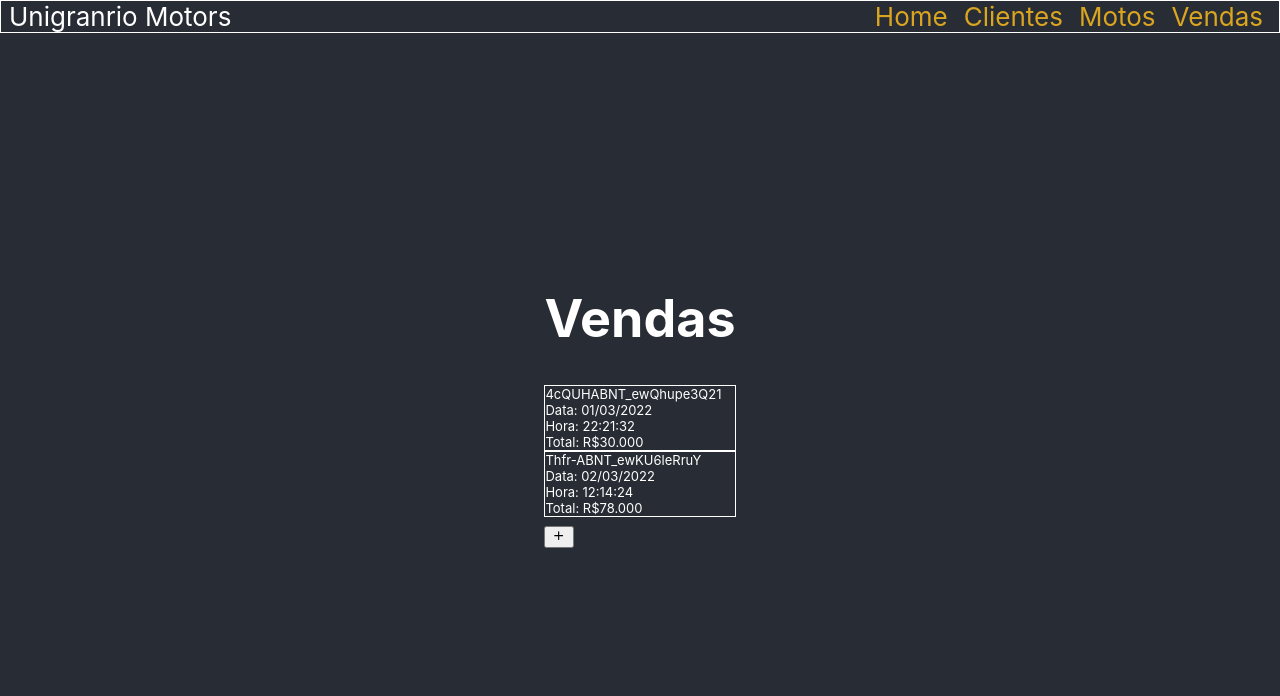
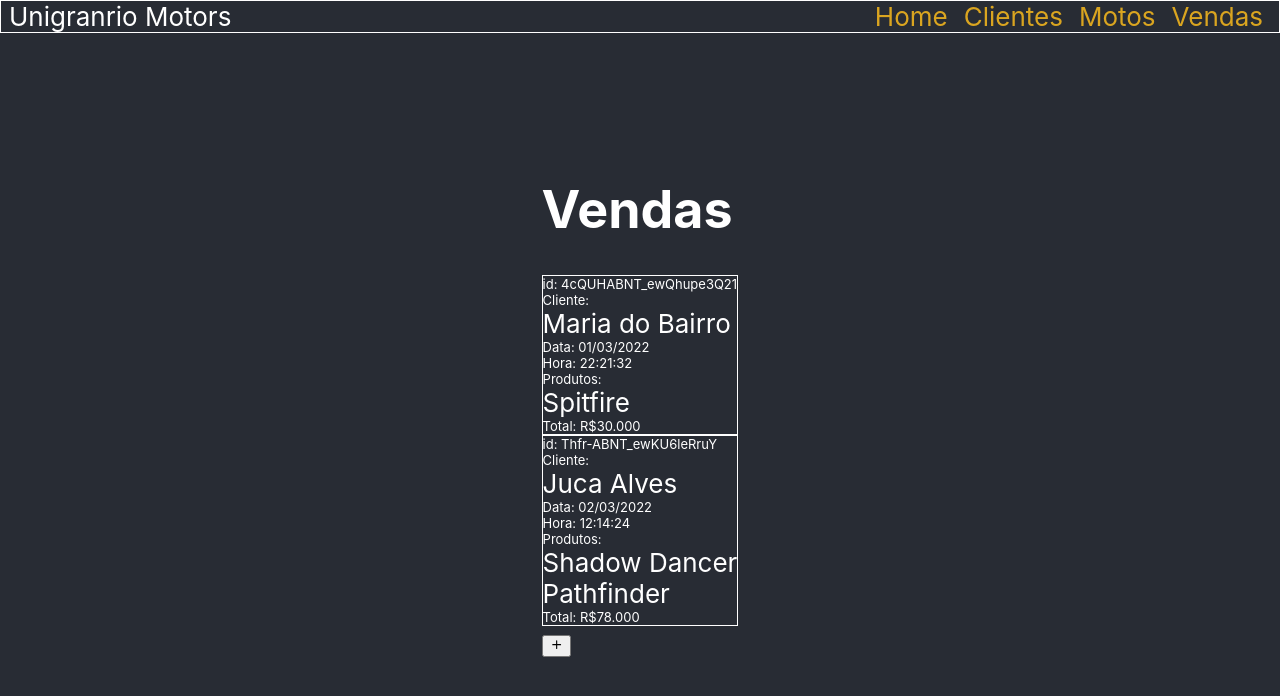
Before and after one commit to mrChernicharo/ts-unigranrio-motors, a React (Vite) app: page /transactions in a window 1280 px wide. Shown: the top 696 px of the page. Built offline with nearby package versions, Linux system fonts and the light colour scheme.

Commit message:
transactions crud ok

```diff
--- a/src/components/pages/Motorcycles/MotorcyclesList/Motorcycle/index.tsx
+++ b/src/components/pages/Motorcycles/MotorcyclesList/Motorcycle/index.tsx
@@ -18,7 +18,7 @@ export default function Motorcycle({ motorcycle }: IMotorcycleProps) {
 		setIsModalOpen(false);
 	};
 
-	useEffect(() => console.log(isModalOpen), [isModalOpen]);
+	// useEffect(() => console.log(isModalOpen), [isModalOpen]);
 
 	return (
 		<div className="motorcycle-container" onClick={handleDetailsModalOpen}>
--- a/src/components/pages/Transactions/CreateTransaction/CreateTransactionForm/index.tsx
+++ b/src/components/pages/Transactions/CreateTransaction/CreateTransactionForm/index.tsx
@@ -10,6 +10,7 @@ import { nanoid } from 'nanoid';
 import { useEffect, useState } from 'react';
 import { FiTrash } from 'react-icons/fi';
 import { useAppContext } from '../../../../../context/AppContext';
+import { calcTotal } from '../../../../../utils/functions';
 import {
 	ITransaction,
 	IPartialTransaction,
@@ -24,6 +25,8 @@ import './create-transaction-form.scss';
 
 export default function CreateTransactionForm() {
 	const { clients, motorcycles, createTransaction } = useAppContext();
+
+	const [totalPrice, setTotalPrice] = useState(0);
 
 	const [clientOpts, setClientOpts] = useState<IDropdownOption[]>([
 		{ id: '', name: '', value: '' },
@@ -50,11 +53,19 @@ export default function CreateTransactionForm() {
 				initialValues={{
 					clientId: '',
 					motorcycles: [{ id: 'fuehfw9328hh89hawe8fh', quantity: 1 }],
+					total: 0,
 				}}
 				validationSchema={transactionSchema}
 				onSubmit={(values, actions) => {
 					console.log('createTransaction!', { values, actions });
-					// createTransaction(values);
+					const { resetForm } = actions;
+					const { clientId, motorcycles: motos } = values;
+					createTransaction({
+						clientId,
+						motorcycles: motos,
+						total: totalPrice,
+					});
+					resetForm();
 				}}
 			>
 				{({
@@ -63,10 +74,10 @@ export default function CreateTransactionForm() {
 					handleBlur,
 					handleChange,
 				}: FormikProps<IPartialTransaction>) => {
-					// console.log(values);
 					return (
+						<>
 							<Form>
-							{console.log(errors)}
+								{/* {console.log(errors)} */}
 
 								<div className="error-message">
 									{errors.clientId}
@@ -80,12 +91,15 @@ export default function CreateTransactionForm() {
 									onChange={handleChange}
 								/>
 
+								{values.clientId ? (
 									<FieldArray name="motorcycles">
 										{arrayHelpers => {
 											// console.log(arrayHelpers);
+
 											return (
 												<div className="motorcycles-list">
-											{values?.motorcycles?.length > 0 ? (
+													{values?.motorcycles
+														?.length > 0 ? (
 														<>
 															{values.motorcycles.map(
 																(moto, i) => (
@@ -93,9 +107,6 @@ export default function CreateTransactionForm() {
 																		key={nanoid()}
 																		className="transaction-item"
 																	>
-																<ErrorMessage
-																	name={`motorcycles[${i}].id`}
-																/>
 																		<h5>
 																			{
 																				motorcycleOpts.find(
@@ -106,12 +117,14 @@ export default function CreateTransactionForm() {
 																							i
 																						]
 																							.id
-																		)?.name
+																				)
+																					?.name
 																			}
 																		</h5>
 																		<DropdownField
 																			id={nanoid()}
 																			name={`motorcycles[${i}].id`}
+																			placeholder="selecione motocicleta"
 																			label="Moto"
 																			options={
 																				motorcycleOpts
@@ -120,13 +133,25 @@ export default function CreateTransactionForm() {
 																				handleChange
 																			}
 																		/>
+																		<ErrorMessage
+																			name={`motorcycles[${i}].id`}
+																			render={() => (
+																				<div className="error-message">
+																					selecione
+																					uma
+																					moto
+																				</div>
+																			)}
+																		/>
 
 																		<div>
 																			<NumberField
 																				id={nanoid()}
 																				name={`motorcycles[${i}].quantity`}
 																				label="Quantidade"
-																		min={1}
+																				min={
+																					1
+																				}
 																				handleBlur={
 																					handleBlur
 																				}
@@ -154,15 +179,10 @@ export default function CreateTransactionForm() {
 																			<FiTrash />
 																		</button>
 																	</div>
-															// <div key={nanoid()}>
-
-															// </div>
 																)
 															)}
 														</>
-											) : (
-												<>nothing</>
-											)}
+													) : null}
 
 													<button
 														type="button"
@@ -179,9 +199,16 @@ export default function CreateTransactionForm() {
 											);
 										}}
 									</FieldArray>
+								) : null}
+								<button type="submit">Cadastrar</button>
 
-							<button type="submit">Cadastrar</button>
+								{setTotalPrice(calcTotal(values.motorcycles))}
+
+								<div>
+									<p>Total: R${totalPrice}</p>
+								</div>
 							</Form>
+						</>
 					);
 				}}
 			</Formik>
--- a/src/components/pages/Transactions/TransactionsList/Transaction/index.tsx
+++ b/src/components/pages/Transactions/TransactionsList/Transaction/index.tsx
@@ -1,3 +1,5 @@
+import { nanoid } from 'nanoid';
+import { getCient, getMoto } from '../../../../../utils/functions';
 import { ITransaction } from '../../../../../utils/interfaces';
 import './transaction.scss';
 
@@ -10,9 +12,17 @@ export default function Transaction({ transaction }: IProps) {
 
 	return (
 		<div className="transaction-container">
-			<p>{id}</p>
-			<p>Data: {createdAt.toLocaleDateString('pt-BR')}</p>
-			<p>Hora: {createdAt.toLocaleTimeString('pt-BR')}</p>
+			<p>id: {id}</p>
+
+			<p>Cliente: </p>
+			{`${getCient(clientId)?.firstName} ${getCient(clientId)?.lastName}`}
+
+			<p>Data: {new Date(createdAt).toLocaleDateString('pt-BR')}</p>
+			<p>Hora: {new Date(createdAt).toLocaleTimeString('pt-BR')}</p>
+			<p>Produtos:</p>
+			{motorcycles.map(moto => (
+				<div key={nanoid()}>{getMoto(moto.id)?.name}</div>
+			))}
 			<p>Total: R${total.toLocaleString('pt-BR')}</p>
 		</div>
 	);
--- a/src/context/AppContext.tsx
+++ b/src/context/AppContext.tsx
@@ -22,8 +22,6 @@ import {
 	ITransaction,
 } from '../utils/interfaces';
 
-
-
 interface AppContext {
 	clients: IClient[];
 	motorcycles: IMotorcycle[];
@@ -40,9 +38,9 @@ const AppContext = createContext<AppContext>({
 	clients: [],
 	motorcycles: [],
 	transactions: [],
-	createClient: () => { },
-	createMotorcycle: () => { },
-	createTransaction: () => { },
+	createClient: () => {},
+	createMotorcycle: () => {},
+	createTransaction: () => {},
 });
 
 export const AppContextProvider = ({ children }: IAppContextProviderProps) => {
@@ -81,11 +79,12 @@ export const AppContextProvider = ({ children }: IAppContextProviderProps) => {
 		const newTransaction: ITransaction = {
 			id: nanoid(),
 			createdAt: new Date(),
-			total: calcTotal(),
+
 			...transactionData,
 		};
 		const updatedTransactions = [...transactions, newTransaction];
-		console.log(updatedTransactions);
+		setStoredTransactions(updatedTransactions);
+		setTransactions(updatedTransactions);
 	};
 
 	useEffect(() => {
@@ -93,11 +92,11 @@ export const AppContextProvider = ({ children }: IAppContextProviderProps) => {
 		setClients((storedClients.length && storedClients) || initialClients);
 		setMotorcycles(
 			(storedMotorcycles.length && storedMotorcycles) ||
-			initialMotorcycles
+				initialMotorcycles
 		);
 		setTransactions(
 			(storedTransactions.length && storedTransactions) ||
-			initialTransactions
+				initialTransactions
 		);
 	}, []);
 
--- a/src/utils/functions.ts
+++ /dev/null
@@ -1,4 +0,0 @@
-export const capitalize = (str: string) =>
-  `${str[0].toUpperCase()}${str.substring(1)}`;
-
-export const calcTotal = () => 1000;
--- /dev/null
+++ b/src/utils/functions.tsx
@@ -0,0 +1,23 @@
+import { useAppContext } from '../context/AppContext';
+import { ITransactionMotorcycle } from './interfaces';
+
+export const capitalize = (str: string) =>
+	`${str[0].toUpperCase()}${str.substring(1)}`;
+
+export const calcTotal = (motorcycles: ITransactionMotorcycle[]) =>
+	motorcycles.reduce((acc, next) => {
+		acc += (getMoto(next.id)?.price || 0) * next.quantity;
+		return acc;
+	}, 0);
+
+export const getMoto = (id: string) => {
+	const { motorcycles } = useAppContext();
+
+	return motorcycles.find(moto => moto.id === id);
+};
+
+export const getCient = (id: string) => {
+	const { clients } = useAppContext();
+
+	return clients.find(client => client.id === id);
+};
--- a/src/utils/interfaces.ts
+++ b/src/utils/interfaces.ts
@@ -27,7 +27,4 @@ export interface ITransaction {
 	createdAt: Date;
 }
 
-export type IPartialTransaction = Omit<
-	ITransaction,
-	'id' | 'createdAt' | 'total'
->;
+export type IPartialTransaction = Omit<ITransaction, 'id' | 'createdAt'>;
```
Also changed, not shown: src/components/pages/Transactions/TransactionDetails/index.tsx (renamed from src/components/pages/Transactions/TransactionsList/Transaction/TransactionDetails/index.tsx), src/components/pages/Transactions/TransactionDetails/transaction-details.scss (added). Lines whose indentation alone changed are shown as unchanged.
